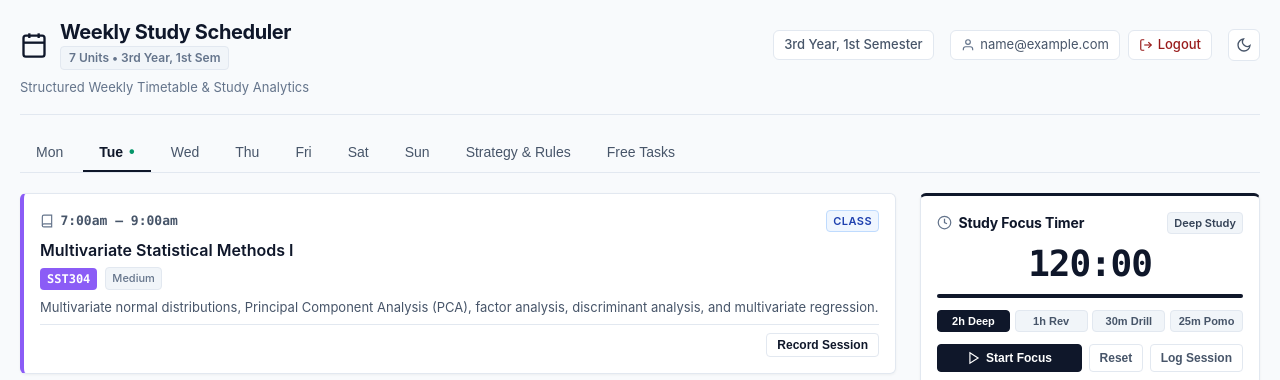
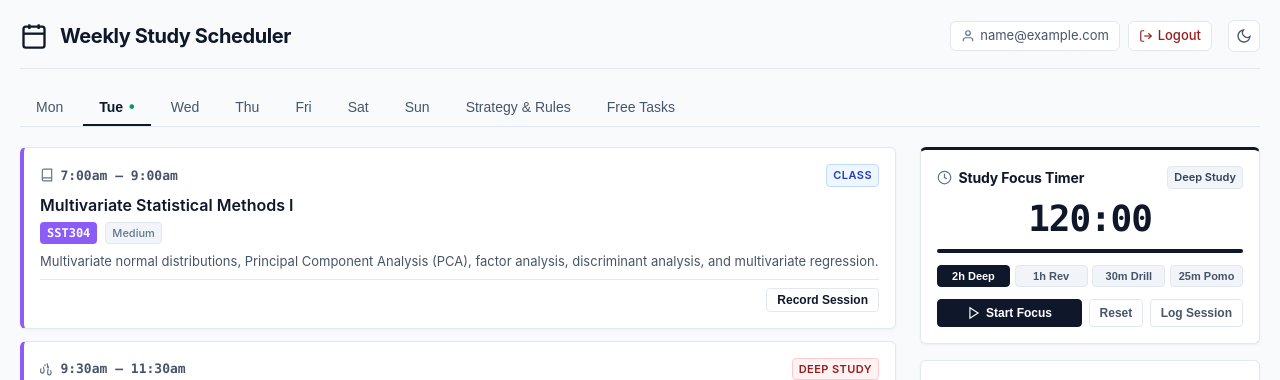
Before and after one commit to AxisDeta/classtt, a Flask app: page / in a window 1280 px wide. Shown: the top 380 px of the page. Run offline with Flask 3, Linux system fonts and the light colour scheme; the visitor is signed in with stand-in values (Sample User, id 1); data that the repository does not hold is empty.

Commit message:
clean: remove redundant semester and unit count text from header and auth footer

```diff
--- a/static/script.js
+++ b/static/script.js
@@ -77,10 +77,6 @@ async function loadScheduleData() {
         scheduleData = data.schedule || {};
         subjects = data.subjects || {};
         strategyData = data.strategy || {};
-        const dateRangeEl = document.getElementById('dateRange');
-        if (dateRangeEl) {
-            dateRangeEl.textContent = data.date_range || '3rd Year, 1st Semester';
-        }
     } catch (error) {
         console.error('Error loading schedule:', error);
     }
--- a/templates/index.html
+++ b/templates/index.html
@@ -3,7 +3,7 @@
 <head>
     <meta charset="UTF-8">
     <meta name="viewport" content="width=device-width, initial-scale=1.0, maximum-scale=1.0, user-scalable=no">
-    <title>3rd Year, 1st Semester — Study Scheduler</title>
+    <title>Weekly Study Scheduler</title>
     <link rel="stylesheet" href="{{ url_for('static', filename='style.css', v='20260908v4') }}">
     <script src="https://cdn.jsdelivr.net/npm/chart.js"></script>
 </head>
@@ -21,11 +21,9 @@
                     </svg>
                     <div>
                         <h1>Weekly Study Scheduler</h1>
-                        <span class="header-badge">7 Units • 3rd Year, 1st Sem</span>
                     </div>
                 </div>
                 <div class="header-right">
-                    <p class="date-range" id="dateRange">11 May 2026 → 26 June 2026</p>
                     {% if is_authenticated %}
                     <div class="user-auth-badge">
                         <span class="user-email-pill" title="Logged in as {{ current_user_email }}">
@@ -62,9 +60,6 @@
                         </svg>
                     </button>
                 </div>
-            </div>
-            <div class="header-subtitle">
-                <span>Structured Weekly Timetable & Study Analytics</span>
             </div>
         </header>
 
--- a/templates/login.html
+++ b/templates/login.html
@@ -108,7 +108,7 @@
                 </form>
 
                 <div class="auth-box-footer">
-                    <span>3rd Year, 1st Semester • 7 Units</span>
+                    <span>Weekly Study Scheduler</span>
                 </div>
             </div>
         </main>
```
